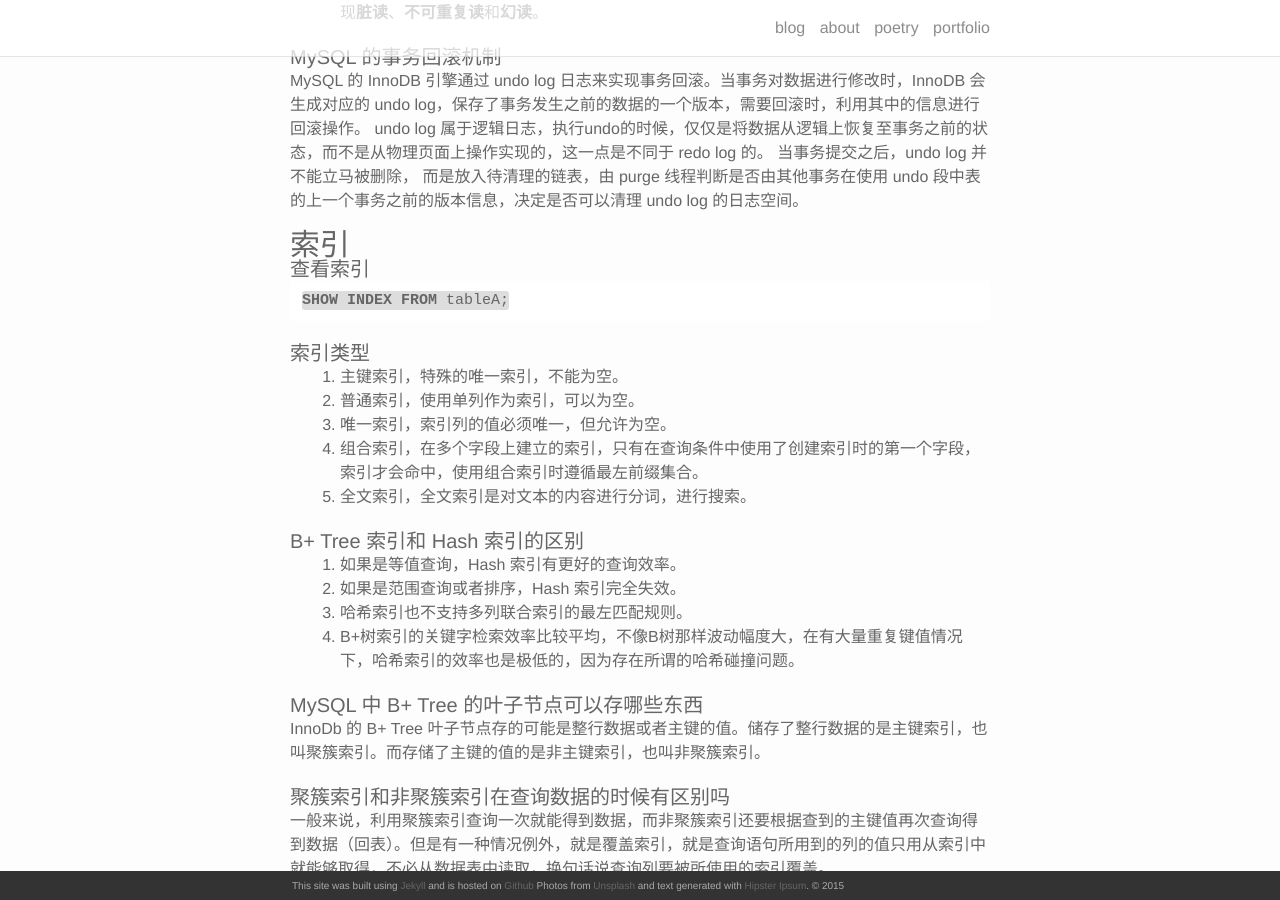
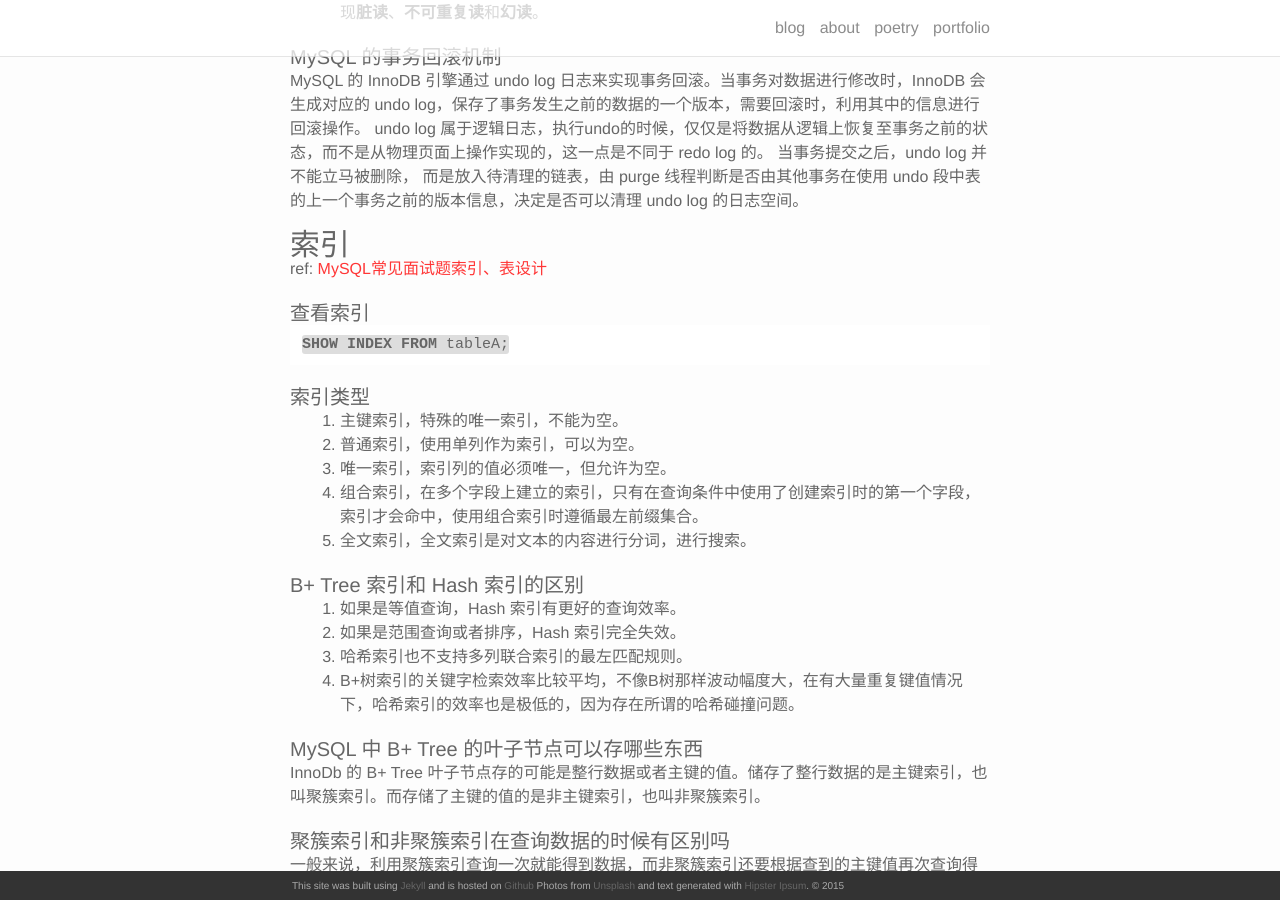
Before and after one commit to akmissxt/blog, a Jekyll site: the page built from _posts/2021-04-05-面试复习.markdown, in a window 1280 px wide and 900 px high, scrolled down 6370 px. Built offline with Jekyll 4.4.1, drawn with Linux system fonts in a browser that asks for light colours; nearby versions of some CDN libraries; our own code applies the rules of GitHub Pages for plain Markdown files.

Commit message:
update(面试复习): 添加参考博客

````diff
--- a/_posts/2021-04-05-面试复习.markdown
+++ b/_posts/2021-04-05-面试复习.markdown
@@ -236,6 +236,8 @@ undo log 属于逻辑日志，执行undo的时候，仅仅是将数据从逻辑
 
 ### 索引
 
+ref: [MySQL常见面试题索引、表设计](https://www.cnblogs.com/open-yang/p/11417686.html)
+
 #### 查看索引
 ```sql
 SHOW INDEX FROM tableA;
````
